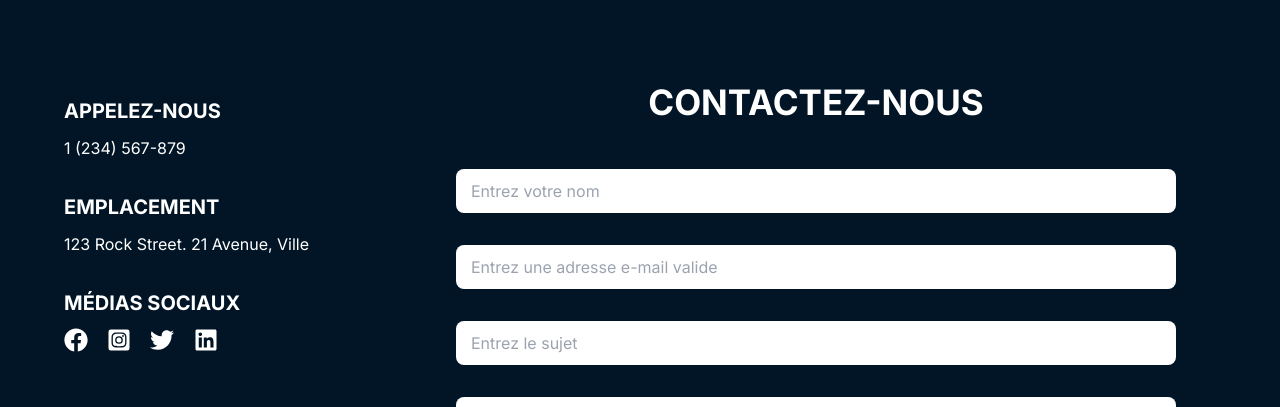
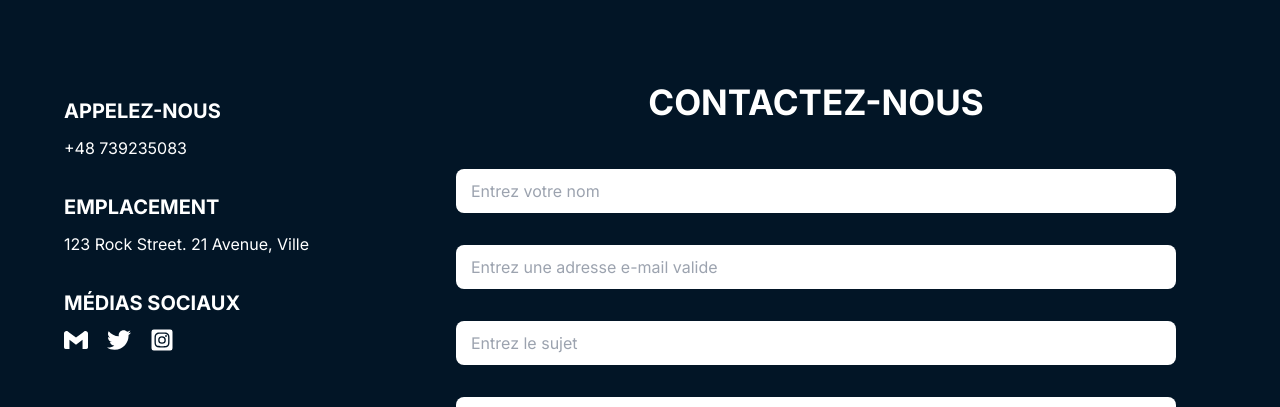
Before and after one commit to AlLubila/josglobal-sarl, a Next.js app: page / in a window 1280 px wide. Shown: the part 3280-3687 px from the top of the page. Built offline with nearby package versions, Linux system fonts and the light colour scheme; no server answers; the database is empty.

Commit message:
Feat: Change contact informations

```diff
--- a/src/app/service/page.tsx
+++ b/src/app/service/page.tsx
@@ -76,7 +76,7 @@ export default function Service() {
           <p>
             Notre chaîne d&apos;approvisionnement robuste, en partenariat avec des entreprises de logistique
             de premier plan comme{' '}
-            <span style={{ fontWeight: 'bold' }}>MAERSK</span>, assure une livraison fluide et une
+            <span style={{ fontWeight: 'bold' }}>MAERSK</span> et <span style={{ fontWeight: 'bold' }}>STOCK POLSKA</span>, assure une livraison fluide et une
             efficacité optimale. Nous gérons l&apos;ensemble du processus logistique, garantissant un
             transport des biens à temps et en toute sécurité.
           </p>
--- a/src/components/ContactForm.tsx
+++ b/src/components/ContactForm.tsx
@@ -4,8 +4,10 @@ import React, { useState, useEffect, useMemo } from 'react';
 import { sendEmail } from "@/actions";
 import styles from '../styles/Contact.module.css';
 import { FaFacebook, FaLinkedin, FaTwitter, FaInstagramSquare } from "react-icons/fa";
+import { SiGmail } from "react-icons/si";
 import { ToastContainer, toast } from 'react-toastify';
 import 'react-toastify/dist/ReactToastify.css';
+import Link from 'next/link';
 
 // Define the type for the response
 interface SendEmailResponse {
@@ -74,7 +76,7 @@ export default function ContactForm() {
       <div className={styles.contactInfos}>
         <div className={styles.phoneInfos}>
           <h1>APPELEZ-NOUS</h1>
-          <p>1 (234) 567-879</p>
+          <Link href="tel:+48 739235083">+48 739235083</Link>
         </div>
         <div className={styles.addressInfos}>
           <h1>EMPLACEMENT</h1>
@@ -83,10 +85,18 @@ export default function ContactForm() {
         <div className={styles.socialMedia}>
           <h1>MÉDIAS SOCIAUX</h1>
           <div className={styles.socialItems}>
-            <FaFacebook size={24} />
-            <FaInstagramSquare size={24} />
-            <FaTwitter size={24} />
-            <FaLinkedin size={24} />
+            <Link href='josglobalsarl.services7@gmail.com' target="_blank" rel="noopener noreferrer">
+            <SiGmail size={24}/>
+            </Link>
+
+            <Link href='https://x.com/JosglobalSarl7' target="_blank" rel="noopener noreferrer">
+            <FaTwitter size={24}/>
+            </Link>
+
+            <Link href='https://www.instagram.com/josglobal.sarl7/' target="_blank" rel="noopener noreferrer">
+            <FaInstagramSquare size={24}/>
+            </Link>
+
           </div>
         </div>
       </div>
--- a/src/styles/Service.module.css
+++ b/src/styles/Service.module.css
@@ -50,6 +50,10 @@
     margin-bottom: 20px;
     text-transform: uppercase;
     letter-spacing: 1.5px;
+    word-wrap: break-word; /* Ensure long words break */
+    word-break: break-word; /* Handle any long unbreakable words */
+    overflow-wrap: break-word; /* Modern approach for wrapping */
+    line-height: 1.2;
 }
 
 
```
